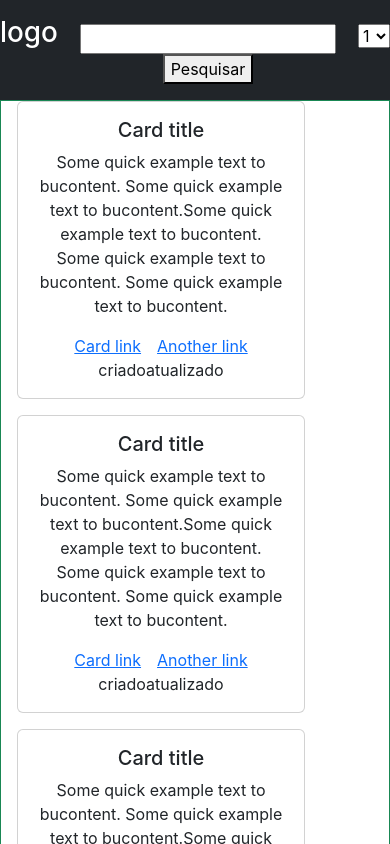
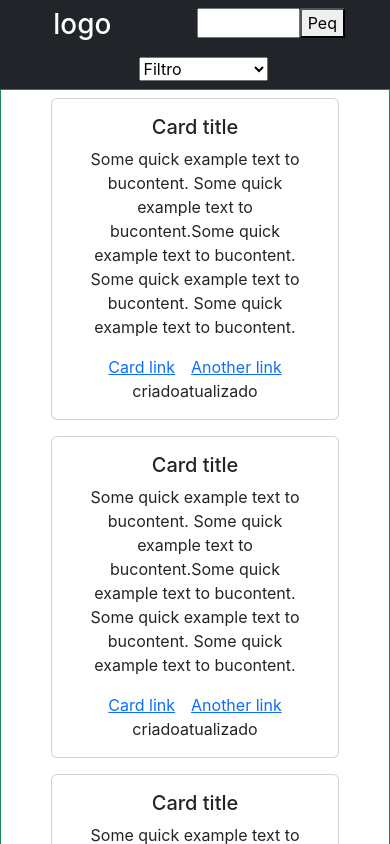
Before and after one commit to GustavoSFer/Motrix--gestao-de-conteudo, a React (Create React App) app in the folder front-end/: page / in a window 390 px wide. Shown: the top 844 px of the page. Built offline with nearby package versions, Linux system fonts and the light colour scheme.

Commit message:
Style: Arrumando o header, deixando mais responsivo

```diff
--- a/front-end/src/Components/Header.jsx
+++ b/front-end/src/Components/Header.jsx
@@ -4,11 +4,11 @@ import PropTypes from 'prop-types';
 function Header({ children }) {
   // Css - style
   const width = {
-    height: '100px',
+    // height: '100px',
   };
   return (
-    <header className="d-flex justify-content-around bg-dark text-white" style={width}>
-      <h1 className="mt-3">logo</h1>
+    <header className="row bg-dark text-white" style={width}>
+      <h1 className="col-5 col-sm-3 m-2">logo</h1>
       { children }
     </header>
   );
--- a/front-end/src/Pages/Principal.jsx
+++ b/front-end/src/Pages/Principal.jsx
@@ -8,21 +8,31 @@ function Principal() {
 
       <header>
         <Header>
-          <div className="mt-4">
-            <input type="text" />
-            <button type="button">Pesquisar</button>
+          <div className="col-5 col-sm-5 m-2">
+            <div className="d-flex justify-content-center">
+              <div className="">
+                <label htmlFor="txt-pesquisa">
+                  <input type="text" className="w-100" id="txt-pesquisa" />
+                </label>
+              </div>
+              <div className="">
+                <button type="button">Peq</button>
+              </div>
+            </div>
           </div>
-          <div>
-            <select className="mt-4">
-              <option value="1">1</option>
-              <option value="2">2</option>
+
+          <div className="col-12 col-sm-3 m-2">
+            <select>
+              <option value="1">Filtro</option>
+              <option value="2">Mais recentes</option>
+              <option value="2">Mais antigas</option>
             </select>
           </div>
         </Header>
       </header>
 
-      <main className="border border-success container text-center">
-        <div className="row row-cols-2 row-cols-lg-5 g-2 g-lg-3">
+      <main className="border border-success container">
+        <div className="row row-cols-2 g-lg-3 d-flex justify-content-center">
           <CardBlog />
           <CardBlog />
           <CardBlog />
```
